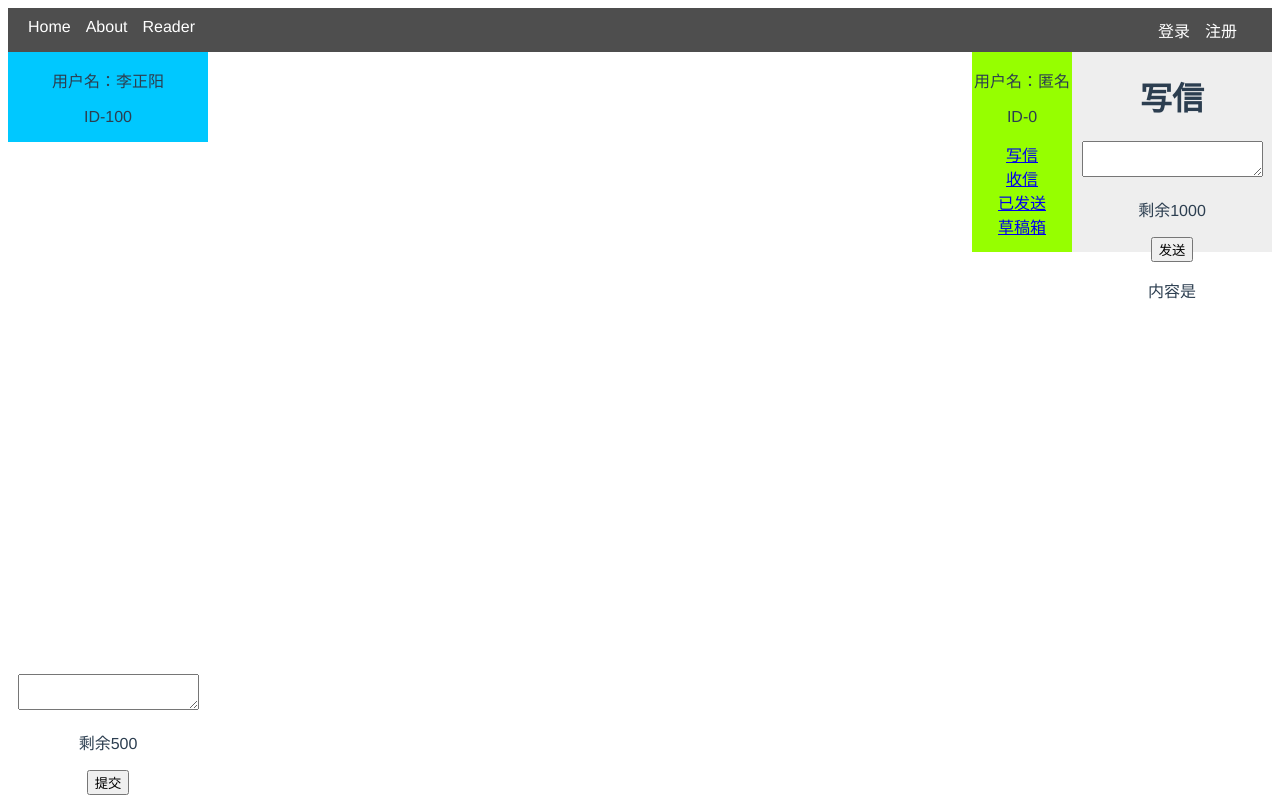
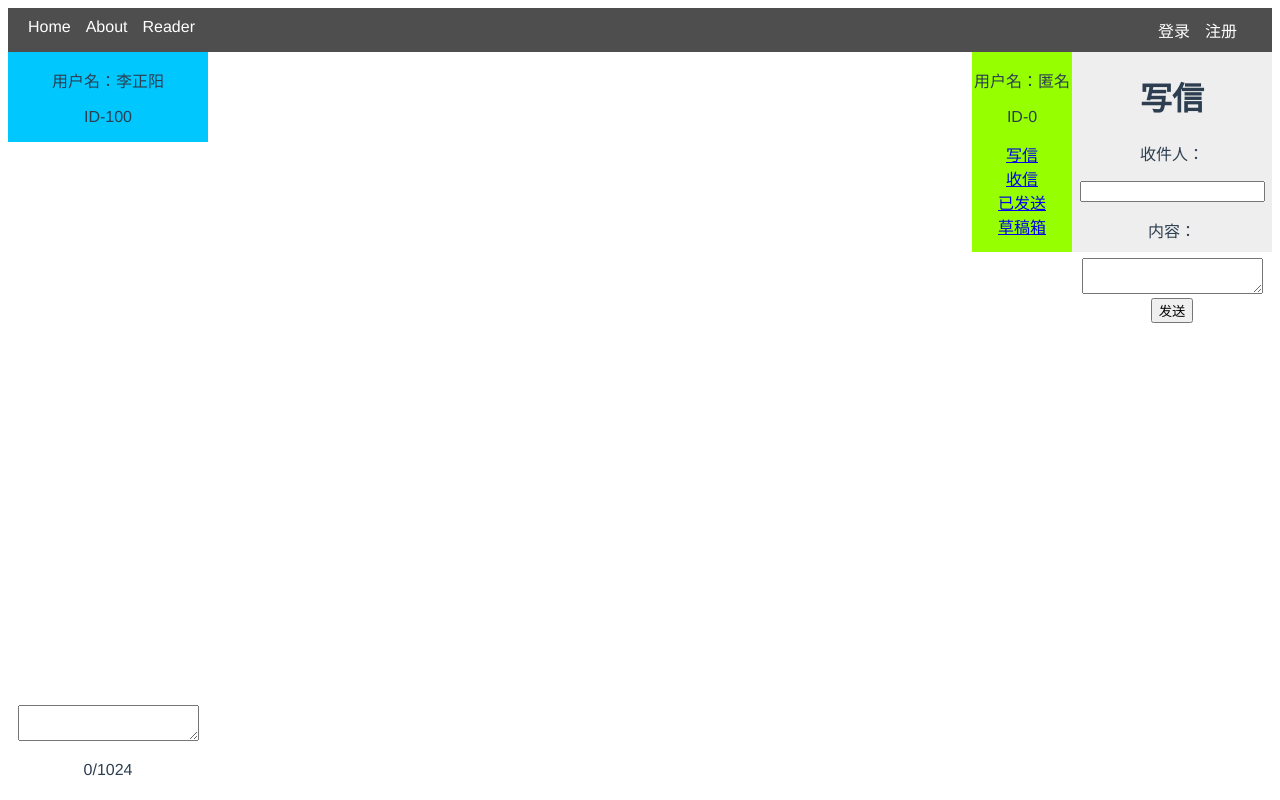
Before and after one commit to Ac-1d/RP2024, a Vue app in the folder front_end/: page /comments in a window 1280 px wide. Both pictures are taken after a click on the link "写信". Built offline with nearby package versions, Linux system fonts and the light colour scheme.

Commit message:
delete MyInput, using a simple way for limiting input words

```diff
--- a/front_end/src/components/CommentBlock.vue
+++ b/front_end/src/components/CommentBlock.vue
@@ -28,7 +28,8 @@
     <!-- 评论、回复框 -->
     <div class="comment-box">
       <form @submit.prevent="addComment">
-        <MyInput :maxLen="500" v-model="newCommentText" name="提交"/>
+        <textarea v-model="content" @input="content=content.substring(0,1023)"/>
+        <p>{{ content.length }}/1024</p>
         <!-- 显示正在回复给某人 -->
         <p v-if="replying">正在回复 {{ comments[replyIndex].author }}</p>
         <!-- 退出回复，返回评论 -->
@@ -40,13 +41,9 @@
 
 <script>
 import {currentTime} from "../js/Time.js";
-import MyInput from "@/components/MyInput.vue";
 
 export default {
   name: "CommentBlock",
-  components: {
-    MyInput
-  },
   props: {
     myname: {
       type: String,
@@ -61,7 +58,7 @@ export default {
   data() {
     return {
       comments: [],
-      newCommentText: '',
+      content: '',
       replying: false,
       replyIndex: 0,
       // 当前用户名
--- a/front_end/src/components/MessageBlock.vue
+++ b/front_end/src/components/MessageBlock.vue
@@ -15,8 +15,13 @@
     <div id="content">
       <div v-if="page==0">
         <h1>写信</h1>
-        <MyInput :maxLen="1000" v-model="content" name="发送"></MyInput>
-        <p>内容是{{ content }}</p>
+        <p>收件人：</p>
+        <input v-model="sendto" @input="sendto=sendto.substring(0,127)"/>
+        <p>内容：</p>
+        <textarea v-model="content" @input="content=content.substring(0,32768)"/>
+        <button type="submit" @clicked="submitMessage">发送</button>
+        <!-- 邮箱一般没有字数限制但是我不会写，就先加上 -->
+        <!-- <p>内容是{{ content }}</p>调试用 -->
       </div><!-- 写信 -->
       <div v-else-if="page==1">
         <h1>收信</h1>
@@ -38,13 +43,11 @@
 </template>
 
 <script>
-import MyInput from "@/components/MyInput.vue";
 import MyTable from "@/components/MyTable.vue";
 
 export default{
   name: "MessageBlock",
   components: {
-    MyInput,
     MyTable
   },
   props: {
@@ -76,6 +79,11 @@ export default{
       sendto: '',
       content: ''
     }
+  },
+  methods: {
+    submitMessage(){
+      console.log('submit an Email')// 提交信件
+    }
   }
 }
 </script>
--- a/front_end/src/components/MyInput.vue
+++ /dev/null
@@ -1,30 +0,0 @@
-<template>
-  <div>
-    <textarea :value="value" @input="updateInput"></textarea>
-    <p>剩余{{ maxLen-value.length }}</p>
-    <button :disabled="exceed" type="submit">{{ name }}</button>
-  </div>
-</template>
-
-<script>
-export default {
-  name: "MyInput",
-  props: {
-    // vue2,默认用value，如果不是输入框input，而是单选按钮等，需要另外处理
-    value: String,
-    name: String,
-    maxLen: Number
-  },
-  data() {
-    return {
-      exceed: false,
-    }
-  },
-  methods: {
-    updateInput(e) {
-      this.exceed = this.value.length>this.maxLen;
-      this.$emit("input", e.target.value);
-    },
-  },
-};
-</script>
```
